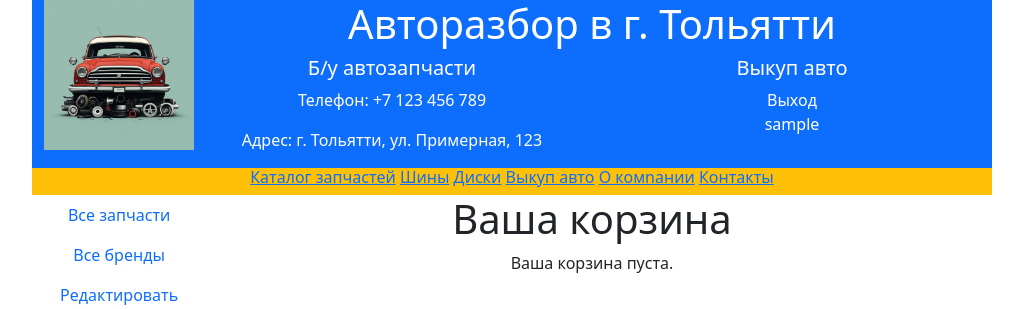
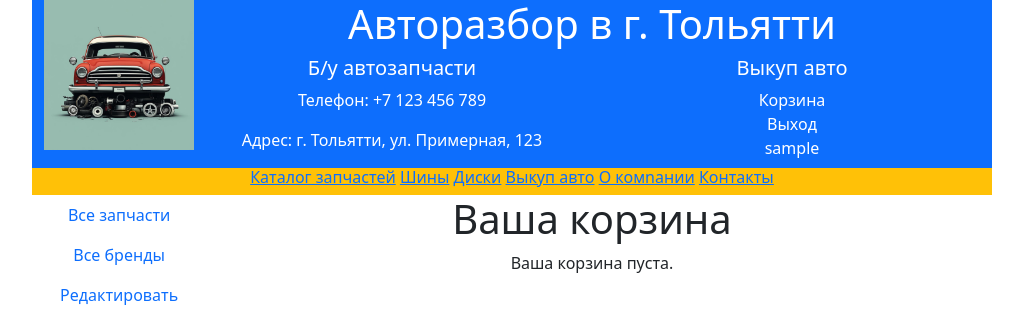
Before and after one commit to TOP-Python321/Moor_Diploma, a Django app: page /view_cart/ in a window 1280 px wide. Shown: the top 309 px of the page, without its empty margins (128-1151 px from the left). Run offline with Django 4.2, Linux system fonts and the light colour scheme; the visitor is signed in with stand-in values (Sample User, id 1); data comes from the database, SQL or seed files in the repository; data that the repository does not hold is empty; some libraries are stand-ins or nearby versions.

Commit message:
на корзину

```diff
--- a/spare_parts/templates/catalog/base.html
+++ b/spare_parts/templates/catalog/base.html
@@ -30,6 +30,7 @@
                     </div>
                     <div class="col">
                         {% if user.is_authenticated %}
+                        <a class='nav-link' href="{% url 'view_cart' %}">Корзина</a>
                         <a class='nav-link' href="{% url 'logout' %}?next={% url 'index' %}">Выход</a>
                             <div>{{ user.get_username }}</div>
                         {% else %}
```
